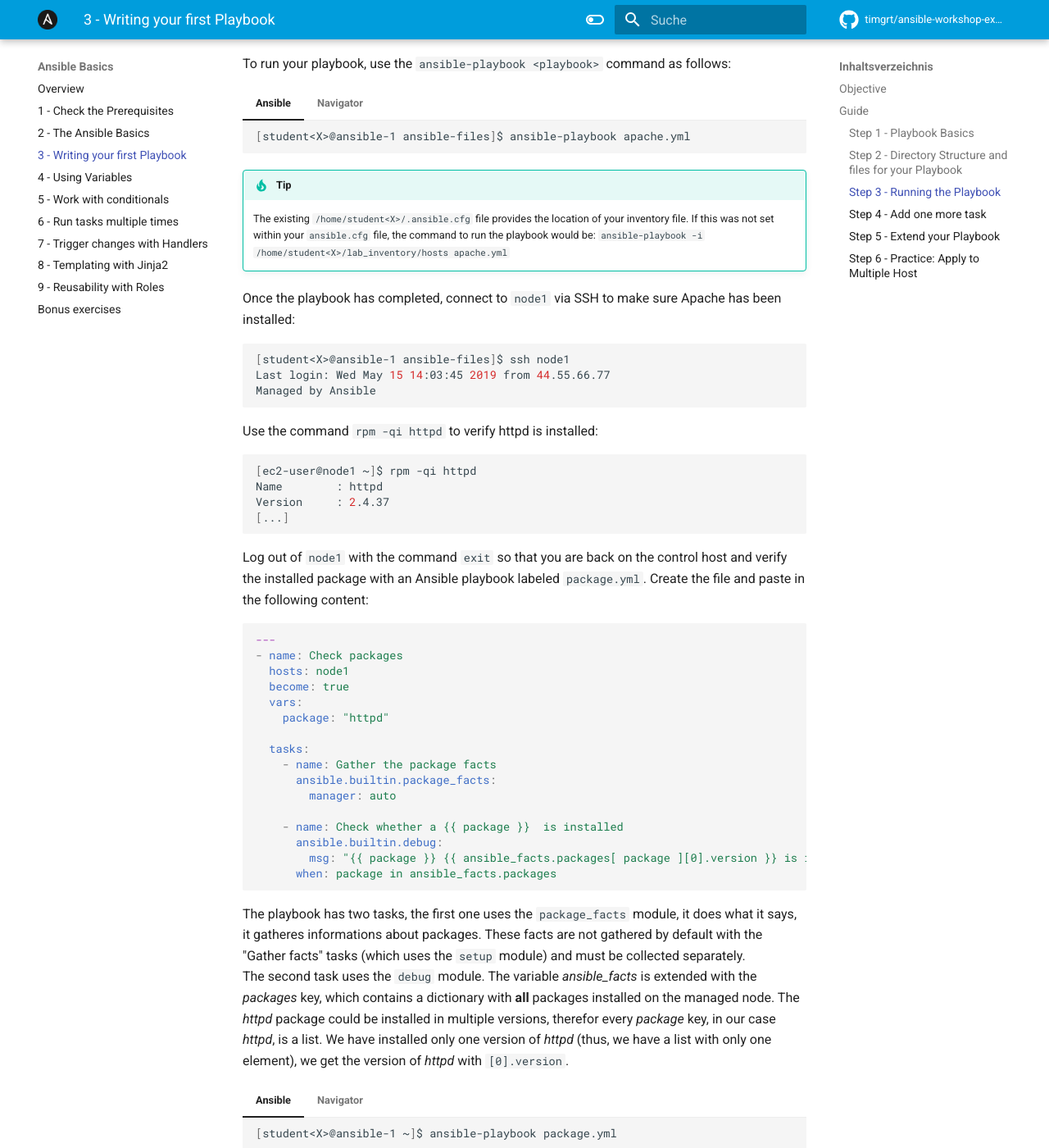
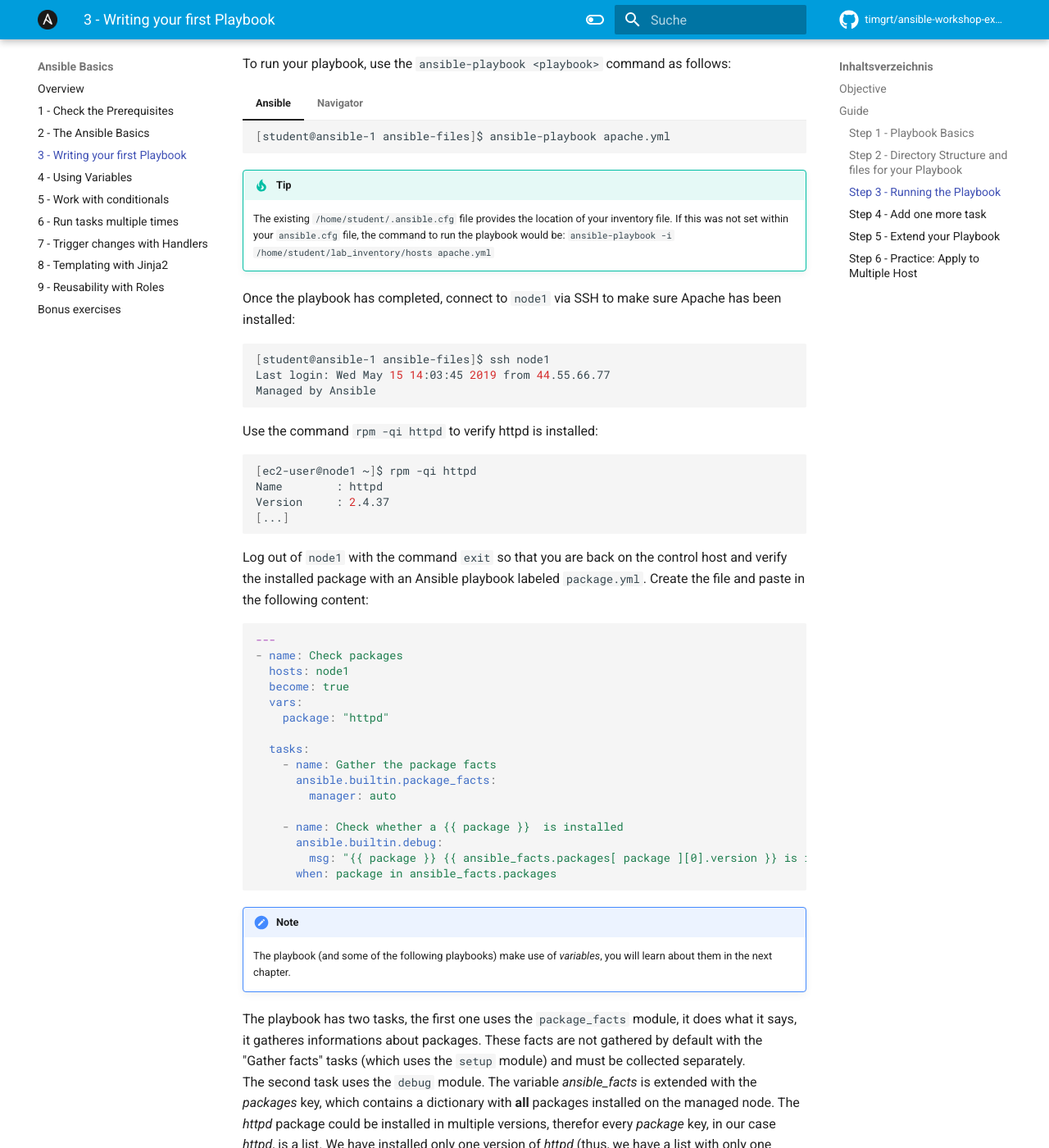
Before and after one commit to TimGrt/Ansible-Workshop-Exercises, an MkDocs documentation site: the page built from docs/ansible-core/ansible-core-playbook.md, in a window 1280 px wide and 1400 px high, scrolled down 3591 px. Shown: the whole window at 82% size. Built offline with MkDocs 1.6.1 and Material for MkDocs 9.7.7, drawn with Linux system fonts in a browser that asks for light colours; comment, search, counter and statistics services are not loaded; some of the changed text lies outside the part shown.

Commit message:
Fixed playbook for getting service state. Updated user, no number is prefixed anymore.

````diff
--- a/docs/ansible-core/ansible-core-playbook.md
+++ b/docs/ansible-core/ansible-core-playbook.md
@@ -62,8 +62,8 @@
 On your control host **ansible-1**, create a directory called `ansible-files` in your home directory and change directories into it:
 
 ```bash
-[student<X>@ansible-1 ~]$ mkdir ansible-files
-[student<X>@ansible-1 ~]$ cd ansible-files/
+[student@ansible-1 ~]$ mkdir ansible-files
+[student@ansible-1 ~]$ cd ansible-files/
 ```
 
 Add a file called `apache.yml` with the following content. As discussed in the previous exercises, use `vi`/`vim` or, if you are new to editors on the command line, check out the [editor alternatives](editor-alternatives.md) again.
@@ -120,20 +120,20 @@
 
 === "Ansible"
     ```bash
-    [student<X>@ansible-1 ansible-files]$ ansible-playbook apache.yml
+    [student@ansible-1 ansible-files]$ ansible-playbook apache.yml
     ```
 === "Navigator"
     ```bash
-    [student<X>@ansible-1 ansible-files]$ ansible-navigator run apache.yml
+    [student@ansible-1 ansible-files]$ ansible-navigator run apache.yml
     ```
 
 !!! tip
-    The existing `/home/student<X>/.ansible.cfg` file provides the location of your inventory file. If this was not set within your `ansible.cfg` file, the command to run the playbook would be: `ansible-playbook -i /home/student<X>/lab_inventory/hosts apache.yml`
+    The existing `/home/student/.ansible.cfg` file provides the location of your inventory file. If this was not set within your `ansible.cfg` file, the command to run the playbook would be: `ansible-playbook -i /home/student/lab_inventory/hosts apache.yml`
 
 Once the playbook has completed, connect to `node1` via SSH to make sure Apache has been installed:
 
 ```bash
-[student<X>@ansible-1 ansible-files]$ ssh node1
+[student@ansible-1 ansible-files]$ ssh node1
 Last login: Wed May 15 14:03:45 2019 from 44.55.66.77
 Managed by Ansible
 ```
@@ -169,16 +169,19 @@
 
 ```
 
+!!! note
+    The playbook (and some of the following playbooks) make use of *variables*, you will learn about them in the next chapter.
+
 The playbook has two tasks, the first one uses the `package_facts` module, it does what it says, it gatheres informations about packages. These facts are not gathered by default with the "Gather facts" tasks (which uses the `setup` module) and must be collected separately.
 The second task uses the `debug` module. The variable *ansible_facts* is extended with the *packages* key, which contains a dictionary with **all** packages installed on the managed node. The *httpd* package could be installed in multiple versions, therefor every *package* key, in our case *httpd*, is a list. We have installed only one version of *httpd* (thus, we have a list with only one element), we get the version of *httpd* with `[0].version`.
 
 === "Ansible"
     ```bash
-    [student<X>@ansible-1 ~]$ ansible-playbook package.yml
+    [student@ansible-1 ~]$ ansible-playbook package.yml
     ```
 === "Navigator"
     ```bash
-    [student<X>@ansible-1 ~]$ ansible-navigator run package.yml -m stdout
+    [student@ansible-1 ~]$ ansible-navigator run package.yml -m stdout
     ```
 
 The output should look like this:
@@ -238,11 +241,11 @@
 
 === "Ansible"
     ```bash
-    [student<X>@ansible-1 ~]$ ansible-playbook apache.yml
+    [student@ansible-1 ~]$ ansible-playbook apache.yml
     ```
 === "Navigator"
     ```bash
-    [student<X>@ansible-1 ~]$ ansible-navigator run apache.yml
+    [student@ansible-1 ~]$ ansible-navigator run apache.yml
     ```
 
 Notice in the output, we see the play had `1` "CHANGED" shown in yellow and if we press `0` to enter the play output, you can see that task 2, "Apache enabled and running", was the task that incorporated the latest change by the "CHANGED" value being set to True and highlighted in yellow.
@@ -304,19 +305,19 @@
 
 === "Ansible"
     ```bash
-    [student<X>@ansible-1 ~]$ ansible-playbook check_httpd.yml
+    [student@ansible-1 ~]$ ansible-playbook check_httpd.yml
     ```
 === "Navigator"
     ```bash
-    [student<X>@ansible-1 ~]$ ansible-navigator run check_httpd.yml -m stdout
+    [student@ansible-1 ~]$ ansible-navigator run check_httpd.yml -m stdout
     ```
 
 There are a lot of red lines and an error: As long as there is not at least an `web.html` file to be served by Apache, it will throw an ugly "HTTP Error 403: Forbidden" status and Ansible will report an error.
 
-So why not use Ansible to deploy a simple `web.html` file? On the ansible control host, as the `student<X>` user, create the directory `files` to hold file resources in `~/ansible-files/`:
+So why not use Ansible to deploy a simple `web.html` file? On the ansible control host, as the `student` user, create the directory `files` to hold file resources in `~/ansible-files/`:
 
 ```bash
-[student<X>@ansible-1 ansible-files]$ mkdir files
+[student@ansible-1 ansible-files]$ mkdir files
 ```
 
 Then create the file `~/ansible-files/files/web.html` on the control node:
@@ -360,11 +361,11 @@
 
 === "Ansible"
     ```bash
-    [student<X>@ansible-1 ansible-files]$ ansible-playbook apache.yml
+    [student@ansible-1 ansible-files]$ ansible-playbook apache.yml
     ```
 === "Navigator"
     ```bash
-    [student<X>@ansible-1 ansible-files]$ ansible-navigator run apache.yml -m stdout
+    [student@ansible-1 ansible-files]$ ansible-navigator run apache.yml -m stdout
     ```
 
 * Have a good look at the output, notice the changes of "CHANGED" and the tasks associated with that change.
@@ -418,11 +419,11 @@
 
 === "Ansible"
     ```bash
-    [student<X>@ansible-1 ansible-files]$ ansible-playbook apache.yml
+    [student@ansible-1 ansible-files]$ ansible-playbook apache.yml
     ```
 === "Navigator"
     ```bash
-    [student<X>@ansible-1 ansible-files]$ ansible-navigator run apache.yml -m stdout
+    [student@ansible-1 ansible-files]$ ansible-navigator run apache.yml -m stdout
     ```
 
 Verify if Apache is now running on all web servers (node1, node2, node3). All output should be green.
````
Also changed, not shown: other parts of docs/ansible-core/ansible-core-playbook.md (+6 -8 lines).
